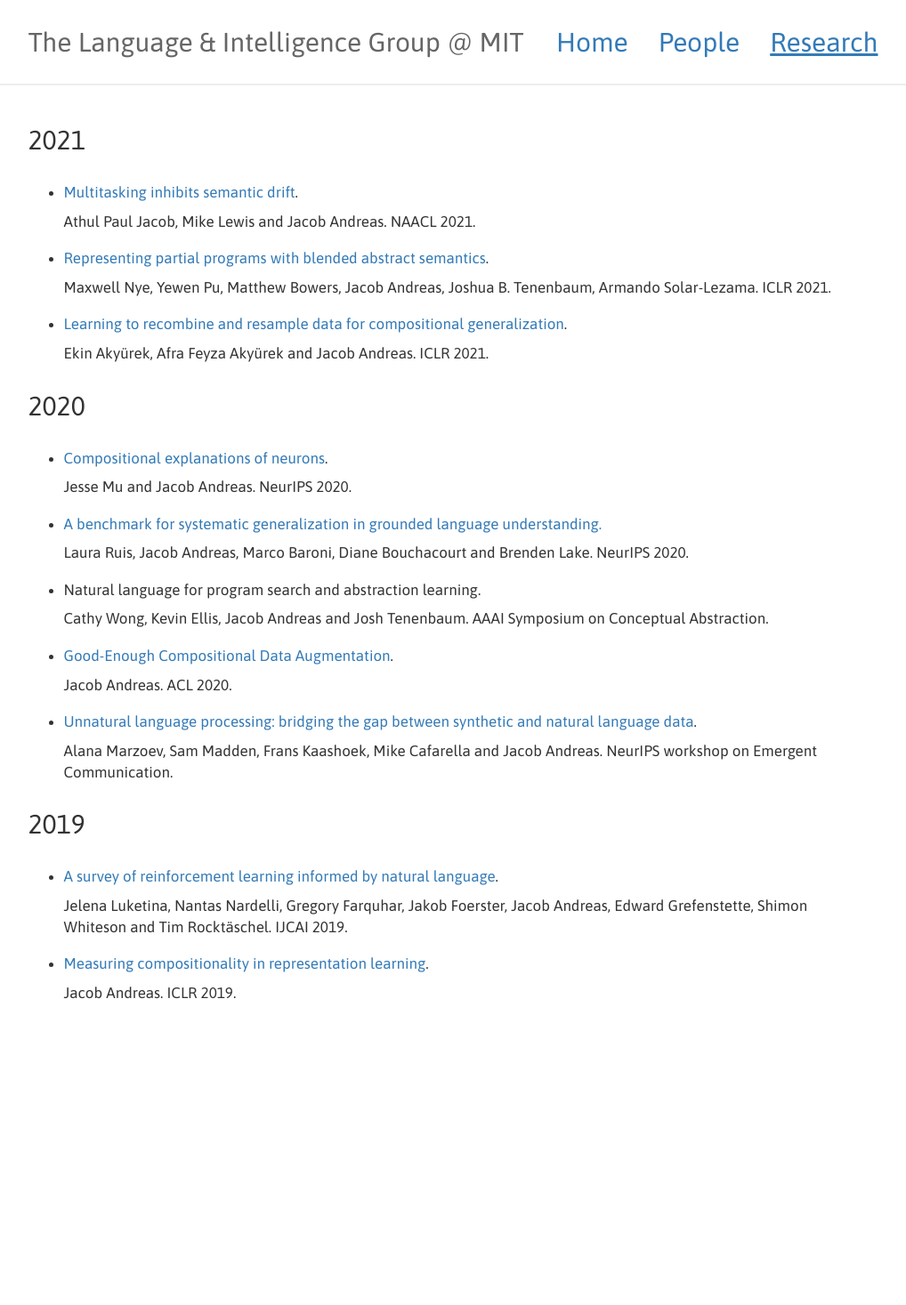
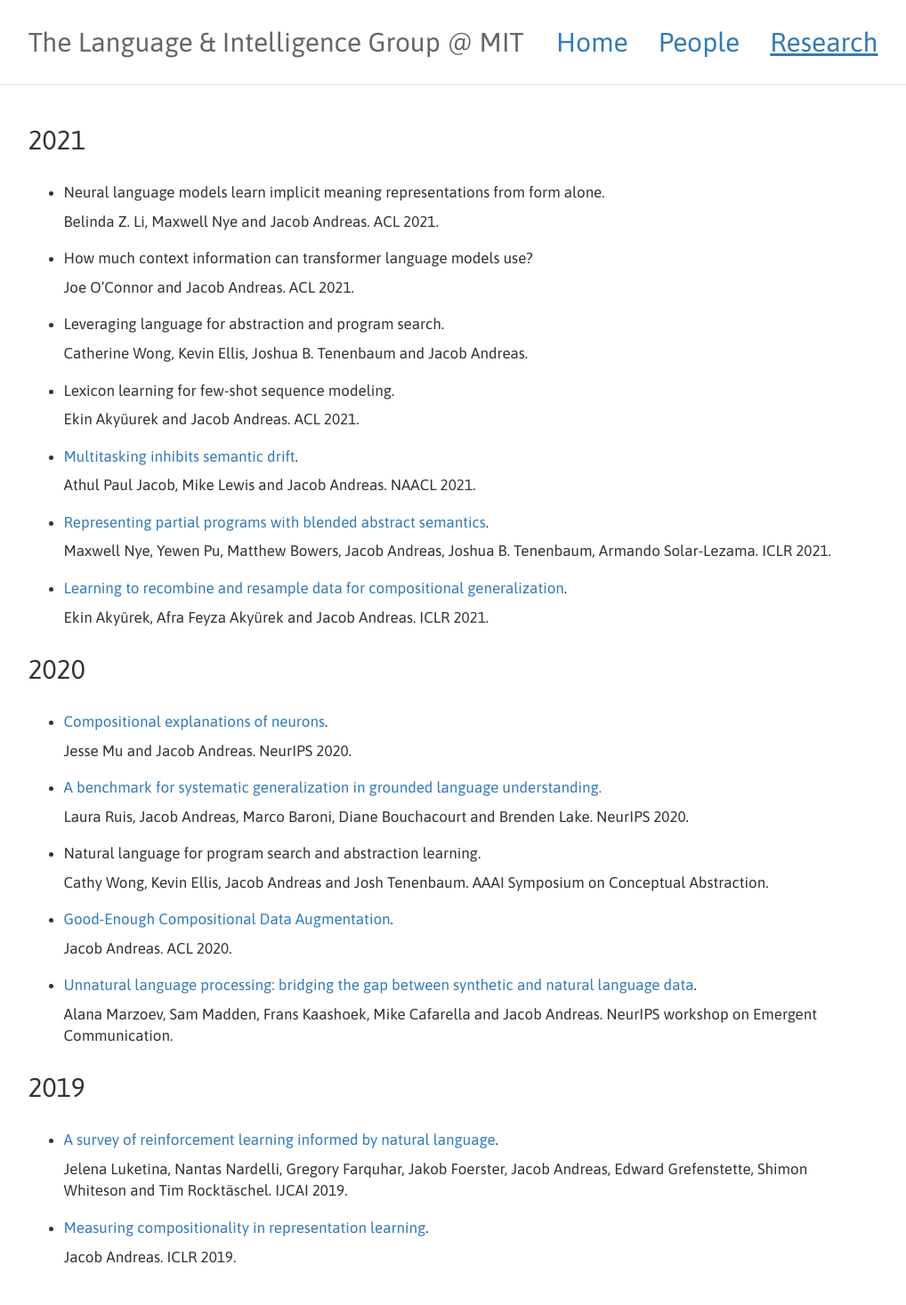
Before and after one commit to lingo-mit/website, a Jekyll site: the page built from research.md, in a window 1280 px wide. Shown: the whole page at 89% size, without its empty margins (11-1029 px from the left). Built offline with Jekyll 4.4.1, drawn with Linux system fonts in a browser that asks for light colours; before the commit the page ends 1171 px from its top, so only the background shows below that.

Commit message:
new papers

```diff
--- a/research.md
+++ b/research.md
@@ -4,6 +4,22 @@ title: Papers
 ---
 
 ## 2021
+
+- Neural language models learn implicit meaning representations from form alone.
+
+  Belinda Z. Li, Maxwell Nye and Jacob Andreas. ACL 2021.
+
+- How much context information can transformer language models use?
+
+  Joe O'Connor and Jacob Andreas. ACL 2021.
+
+- Leveraging language for abstraction and program search.
+
+  Catherine Wong, Kevin Ellis, Joshua B. Tenenbaum and Jacob Andreas.
+
+- Lexicon learning for few-shot sequence modeling.
+
+  Ekin Aky&uuml;urek and Jacob Andreas. ACL 2021.
 
 - [Multitasking inhibits semantic drift](https://arxiv.org/abs/2104.07219).
 
```
